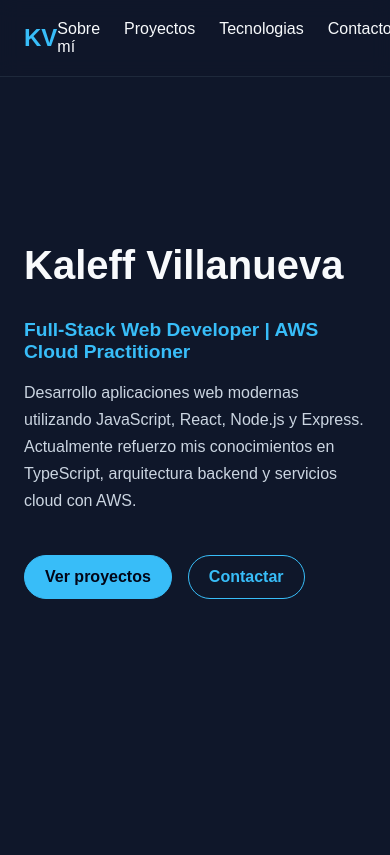
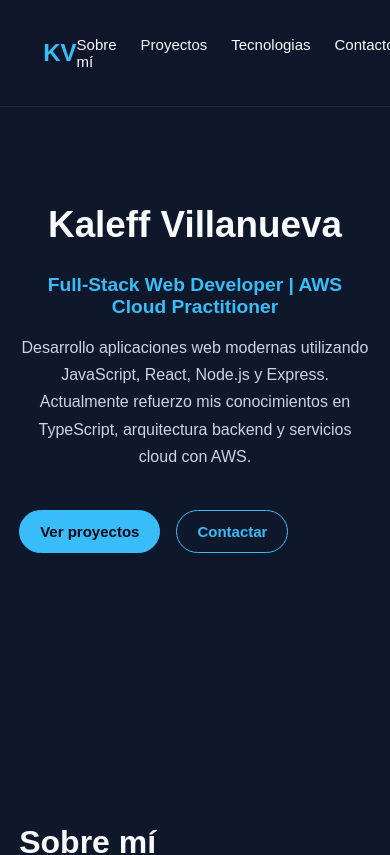
Before and after one commit to Kalef22/portfolio-v2, a React (Vite) app: page / in a window 390 px wide. Shown: the top 855 px of the page. Built offline with nearby package versions, Linux system fonts and the light colour scheme.

Commit message:
feat: añadir footer y mejorar responsive mobile

```diff
--- a/src/App.tsx
+++ b/src/App.tsx
@@ -1,4 +1,5 @@
-import Navbar from "./components/Navbar";
+import Navbar from "./components/Navbar";   // exportacion por default
+import { Footer } from "./components/Footer";   // exportación nombrada
 
 import Hero from "./sections/Hero";
 import About from "./sections/About";
@@ -11,11 +12,14 @@ function App() {
         <>
             <Navbar />
 
+            <main>
                 <Hero />
                 <About />
                 <Projects />
                 <Skills />
                 <Contact />
+            </main>
+            <Footer />
         </>
     );
 }
--- /dev/null
+++ b/src/components/Footer.tsx
@@ -0,0 +1,8 @@
+export function Footer() {
+    return (
+        <footer className="footer">
+            <p>© {new Date().getFullYear()} Kaleff Villanueva</p>
+            <p>Full-Stack Web Developer | AWS Cloud Practitioner</p>
+        </footer>
+    );
+}
--- a/src/styles/global.css
+++ b/src/styles/global.css
@@ -203,3 +203,52 @@ nav a:hover {
 .project-links a:hover {
     color: var(--primary);
 }
+
+.footer {
+    padding: 2rem;
+    text-align: center;
+    border-top: 1px solid #e5e7eb;
+    color: #6b7280;
+    font-size: 0.9rem;
+}
+
+.footer p {
+    margin: 0.3rem 0;
+}
+
+@media (max-width: 768px) {
+    body {
+        font-size: 15px;
+    }
+
+    section {
+        padding: 4rem 1.2rem;
+    }
+
+    .navbar {
+        padding: 1rem 1.2rem;
+    }
+
+    .navbar ul {
+        gap: 1rem;
+        font-size: 0.9rem;
+    }
+
+    .hero {
+        min-height: 90vh;
+        text-align: center;
+    }
+
+    .hero h1 {
+        font-size: 2.3rem;
+    }
+
+    .hero p {
+        font-size: 1rem;
+    }
+
+    .projects-grid,
+    .skills-grid {
+        grid-template-columns: 1fr;
+    }
+}
```
Lines whose indentation alone changed are shown as unchanged.
